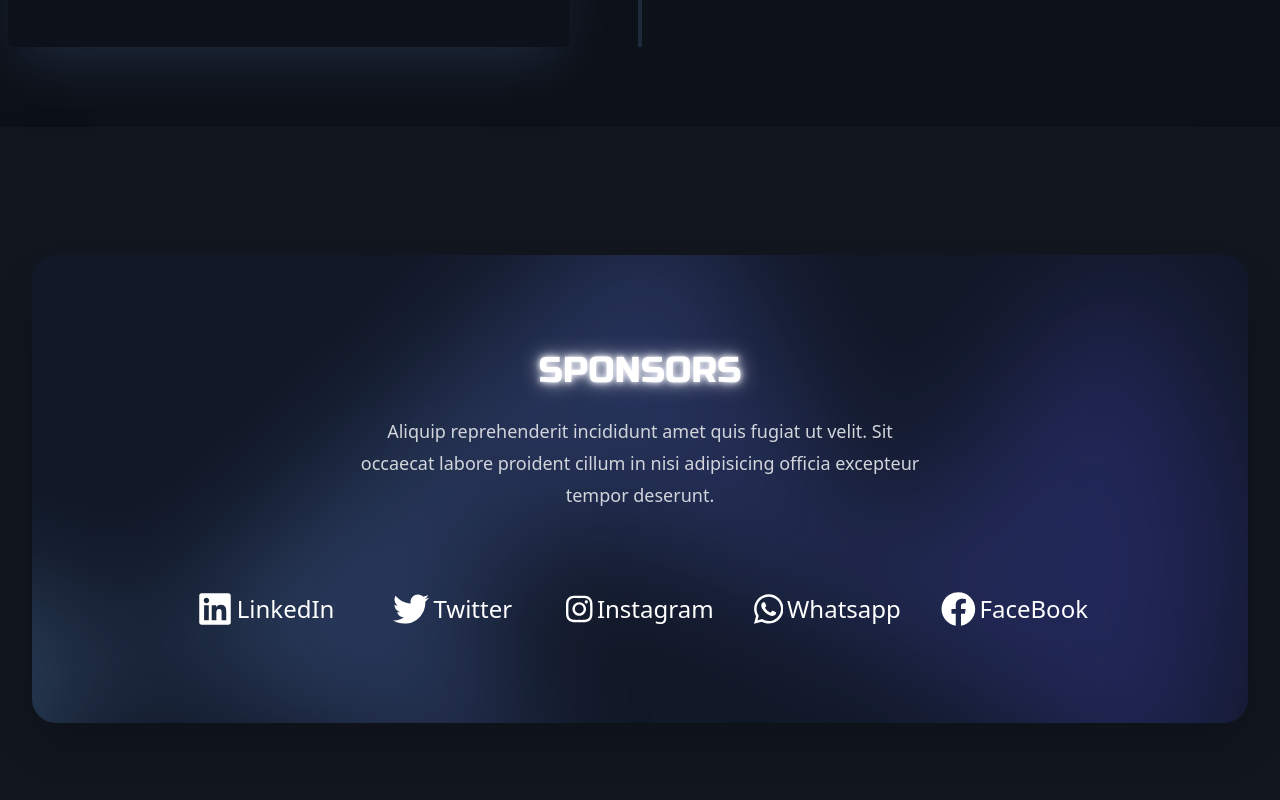
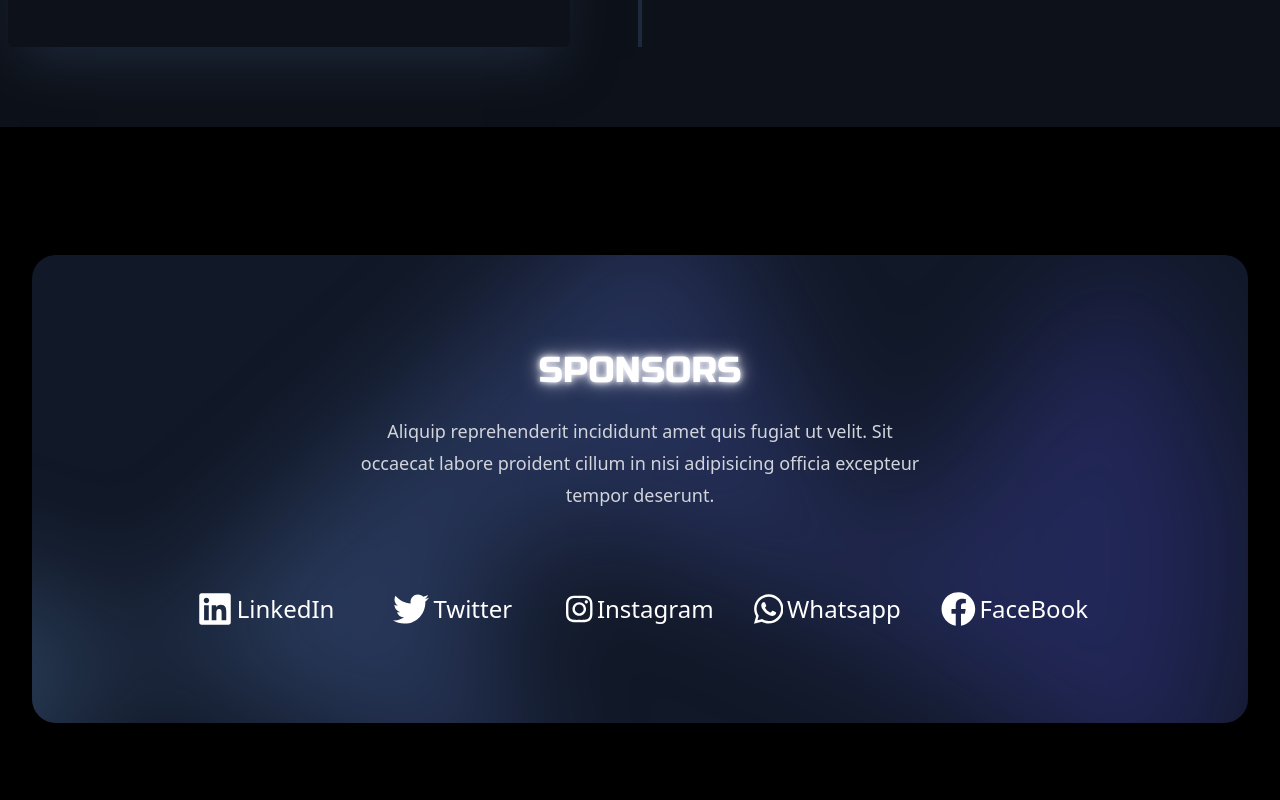
Before and after one commit to CodeMaverick07/Hack-ai-thon, a React (Create React App) app: page / in a window 1280 px wide. Shown: the part 3840-4640 px from the top of the page. Built offline with nearby package versions, Linux system fonts and the light colour scheme; a web font is replaced by a local one.

Commit message:
last commit i think

```diff
--- a/src/components/Footer.jsx
+++ b/src/components/Footer.jsx
@@ -65,7 +65,7 @@ const Footer = () => {
     },
   ];
   return (
-    <footer className="bg-black">
+    <footer className="bg-black  max-md:h-[50vh] max-md:mt-10">
       <div className="mx-auto max-w-7xl overflow-hidden px-6 py-20 sm:py-24 lg:px-8">
         <div className="mt-10 flex justify-center space-x-10">
           {social.map((item) => (
--- a/src/components/Sponsors.jsx
+++ b/src/components/Sponsors.jsx
@@ -9,7 +9,7 @@ import {
 function Sponsors() {
   return (
     <>
-      <div className="h-screen w-screen bg-[#11161F] shadow-2xl">
+      <div className="h-screen w-screen bg-black">
         <div className="mx-auto max-w-7xl  sm:px-6 lg:px-8 pt-32">
           <div className="max-md:h-screen relative isolate overflow-hidden bg-gray-900 px-6 py-24 text-center shadow-2xl sm:rounded-3xl sm:px-16">
             <h2 className="mx-auto max-w-2xl text-4xl text-white font-ai glow">
```
